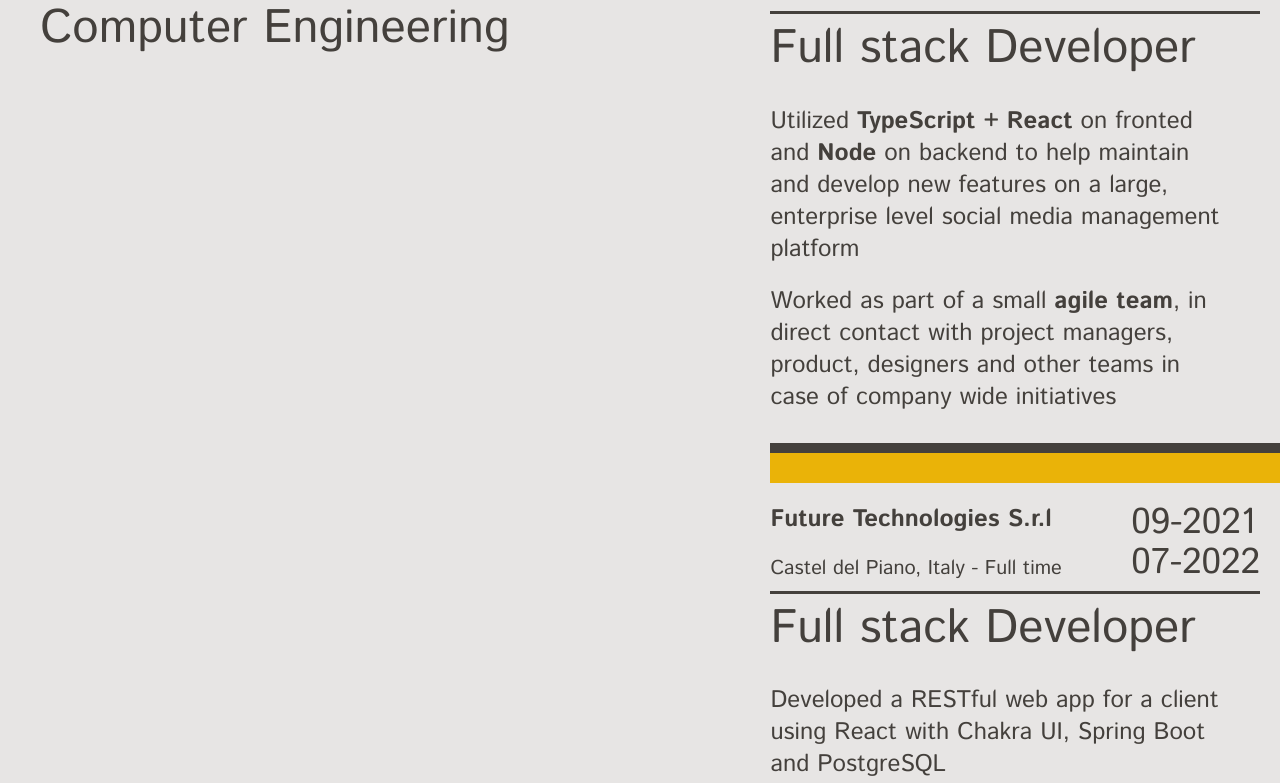
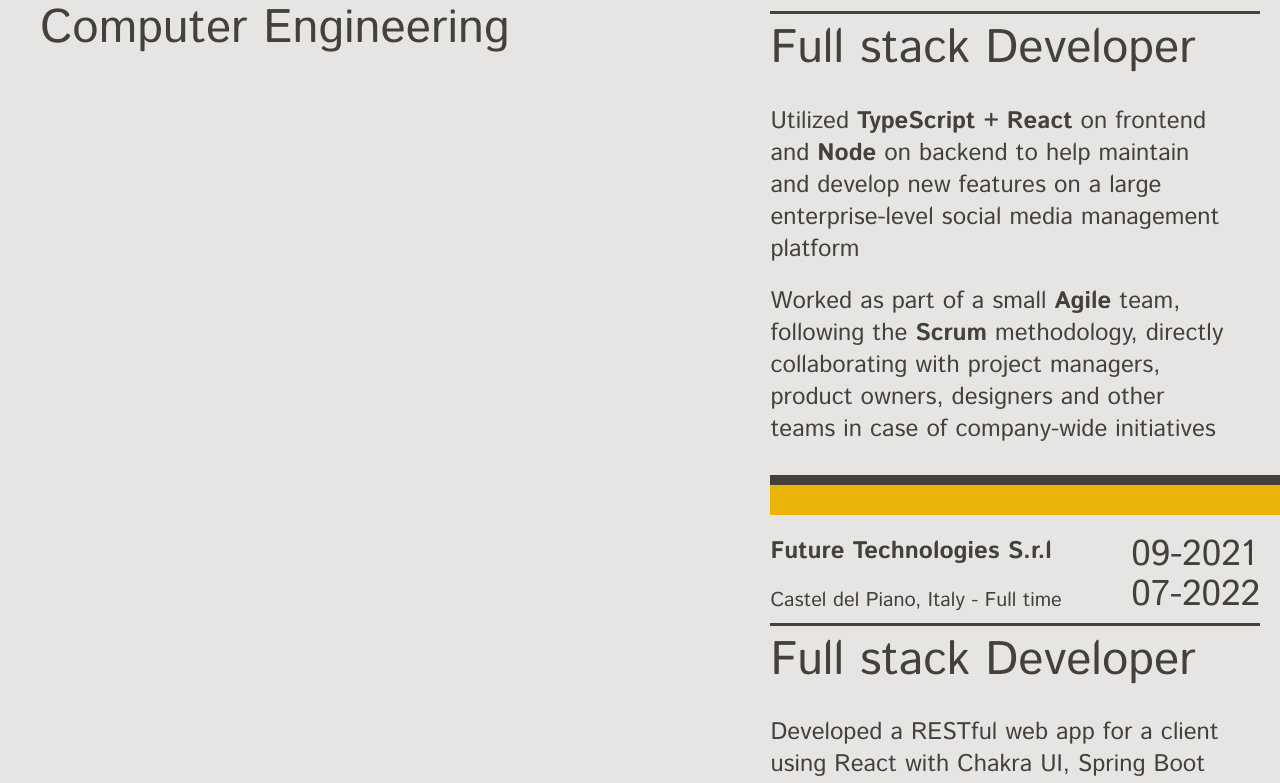
Before and after one commit to moromichele/NextJS-portfolio-w-tailwind, a Next.js app: page / in a window 1280 px wide. Shown: the part 1197-1980 px from the top of the page. Built offline with nearby package versions, Linux system fonts and the light colour scheme.

Commit message:
typos and copy changes

```diff
--- a/components/EduAndWorkSection.jsx
+++ b/components/EduAndWorkSection.jsx
@@ -102,15 +102,14 @@ export function EduAndWorkSection({ scrollRef }) {
 								</div>
 							</a>
 							<p className="text-2xl mt-5 font-thin pr-[5%] [&>span]:font-semibold">
-								Utilized <span>TypeScript + React</span> on fronted and{" "}
+								Utilized <span>TypeScript + React</span> on frontend and{" "}
 								<span>Node</span> on backend to help maintain and develop new
-								features on a large, enterprise level social media management
+								features on a large enterprise-level social media management
 								platform
 							</p>
 							<p className="text-2xl mt-5 font-thin pr-[5%] [&>span]:font-semibold">
-								Worked as part of a small <span>agile team</span>, in direct
-								contact with project managers, product, designers and other teams in case
-								of company wide initiatives
+								Worked as part of a small <span>Agile</span> team, following the <span>Scrum</span> methodology, directly collaborating with project managers, product owners, designers and other teams in case
+								of company-wide initiatives
 							</p>
 						</div>
 						<div className="w-[80%] ml-auto">
--- a/components/InfoSection.jsx
+++ b/components/InfoSection.jsx
@@ -41,14 +41,13 @@ export function InfoSection({ scrollRef }) {
 
 							<br />
 							<br />
-							After a short work experience in Italy, I&apos;ve decided to move abroad and I&apos;ve been working as a Full Stack developer in the beautiful city of Prague, Czech Republic, since 2023.
+							After graduating and a nine months work experience in Italy, I decided to move abroad and I&apos;ve been working as a Full Stack developer in the beautiful city of Prague, Czech Republic, since 2023.
 							<br />
 							<br />
 							<strong>Outside programming</strong>, I have a big passion for
 							cars, especially classic race cars. I grew up dreaming about
 							becoming a car designer, now I do car photography as a hobby.
-							<br />I also like to skateboard and to play basketball, even
-							though Tuscany is not the best place for both of these things.
+							<br />I also like to skateboard, playing basketball and I study Japanese in my free time.
 							<br />
 							<br />
 						</p>
```
